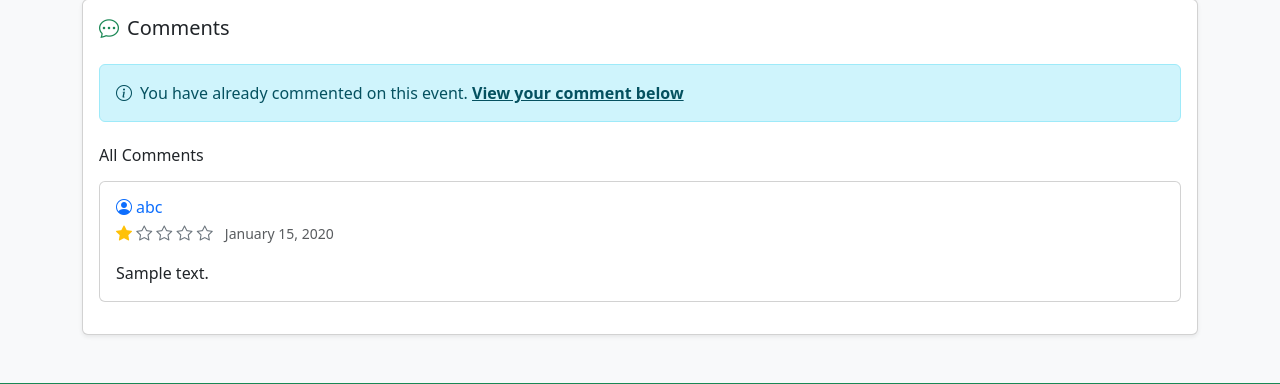
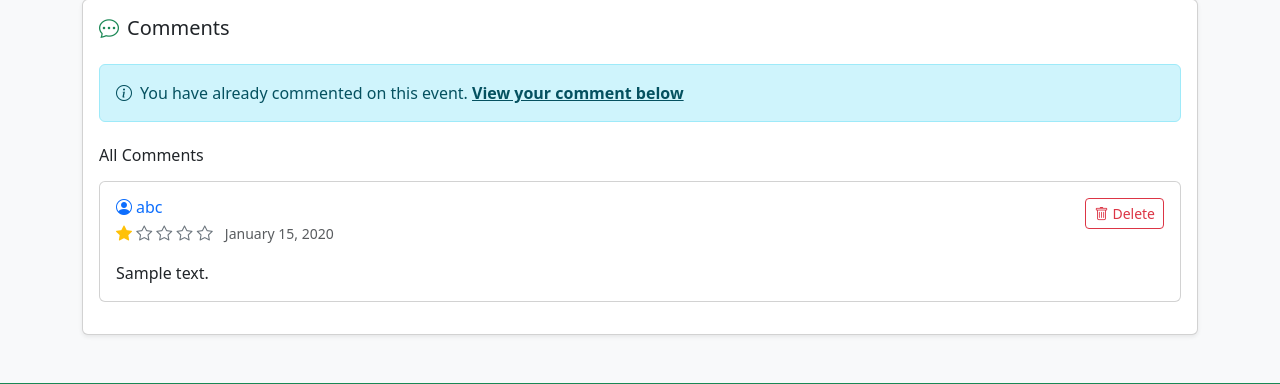
Before and after one commit to Yiheng-Gao/Environmental-Activity-Information-Website, a Django app: page /activity/1/ in a window 1280 px wide. Shown: the part 1189-1573 px from the top of the page. Run offline with Django 5.2, Linux system fonts and the light colour scheme; a user stored in the database is signed in; data comes from the database, SQL or seed files in the repository; tables that the repository leaves empty hold one stand-in row (values such as "Sample post").

Commit message:
Add comment deletion functionality for users and admins

```diff
--- a/main/templates/main/activity_detail.html
+++ b/main/templates/main/activity_detail.html
@@ -551,7 +551,7 @@ document.addEventListener('DOMContentLoaded', function() {
                     <div class="card mb-3" id="rating_{{ rating.id }}">
                         <div class="card-body">
                             <div class="d-flex justify-content-between align-items-start mb-2">
-                                <div>
+                                <div class="flex-grow-1">
                                     <h6 class="card-title mb-1">
                                         <a href="{% url 'user_profile' rating.user.username %}" class="text-decoration-none">
                                             <i class="bi bi-person-circle me-1"></i>{{ rating.user.username }}
@@ -570,6 +570,18 @@ document.addEventListener('DOMContentLoaded', function() {
                                         <span class="ms-2 text-muted small">{{ rating.created_at|date:"F d, Y" }}</span>
                                     </div>
                                 </div>
+                                {% if user.is_authenticated %}
+                                    {% if user == rating.user or user.is_staff or user.is_superuser %}
+                                        <div>
+                                            <form method="post" action="{% url 'delete_comment' activity.pk rating.id %}" style="display:inline;">
+                                                {% csrf_token %}
+                                                <button type="submit" class="btn btn-sm btn-outline-danger">
+                                                    <i class="bi bi-trash me-1"></i>Delete
+                                                </button>
+                                            </form>
+                                        </div>
+                                    {% endif %}
+                                {% endif %}
                             </div>
                             <p class="card-text mb-0">{{ rating.comment }}</p>
                         </div>
@@ -585,4 +597,5 @@ document.addEventListener('DOMContentLoaded', function() {
     </div>
 </div>
 
+
 {% endblock %}
--- a/main/urls.py
+++ b/main/urls.py
@@ -19,6 +19,7 @@ urlpatterns = [
     path('contact/', views.contact_us, name='contact_us'),
     path('about/', views.about_us, name='about_us'),
     path('activity/<int:pk>/rate/', views.submit_rating, name='submit_rating'),
+    path('activity/<int:pk>/comment/<int:rating_id>/delete/', views.delete_comment, name='delete_comment'),
     path('profile/<str:username>/', views.user_profile, name='user_profile'),
 
 
--- a/main/views.py
+++ b/main/views.py
@@ -632,6 +632,32 @@ def submit_rating(request, pk):
 
 
 @login_required
+def delete_comment(request, pk, rating_id):
+    activity = get_object_or_404(Activity, pk=pk)
+    rating = get_object_or_404(Rating, pk=rating_id, activity=activity)
+
+    # Check permissions: user can delete their own comment, admin can delete any
+    can_delete = request.user == rating.user or request.user.is_staff or request.user.is_superuser
+
+    if not can_delete:
+        messages.error(request, "You don't have permission to delete this comment.")
+        return redirect('activity_detail', pk=pk)
+
+    if request.method == 'POST':
+        rating.delete()
+        messages.success(request, "Comment deleted successfully.")
+
+        UserHistory.objects.create(
+            user=request.user,
+            action=f"Deleted comment on activity: {activity.title}"
+        )
+
+        return redirect('activity_detail', pk=pk)
+
+    return redirect('activity_detail', pk=pk)
+
+
+@login_required
 def user_profile(request, username):
     profile_user = get_object_or_404(User, username=username)
 
```
Also changed, not shown: media/profiles/descarga.jpeg (added).
